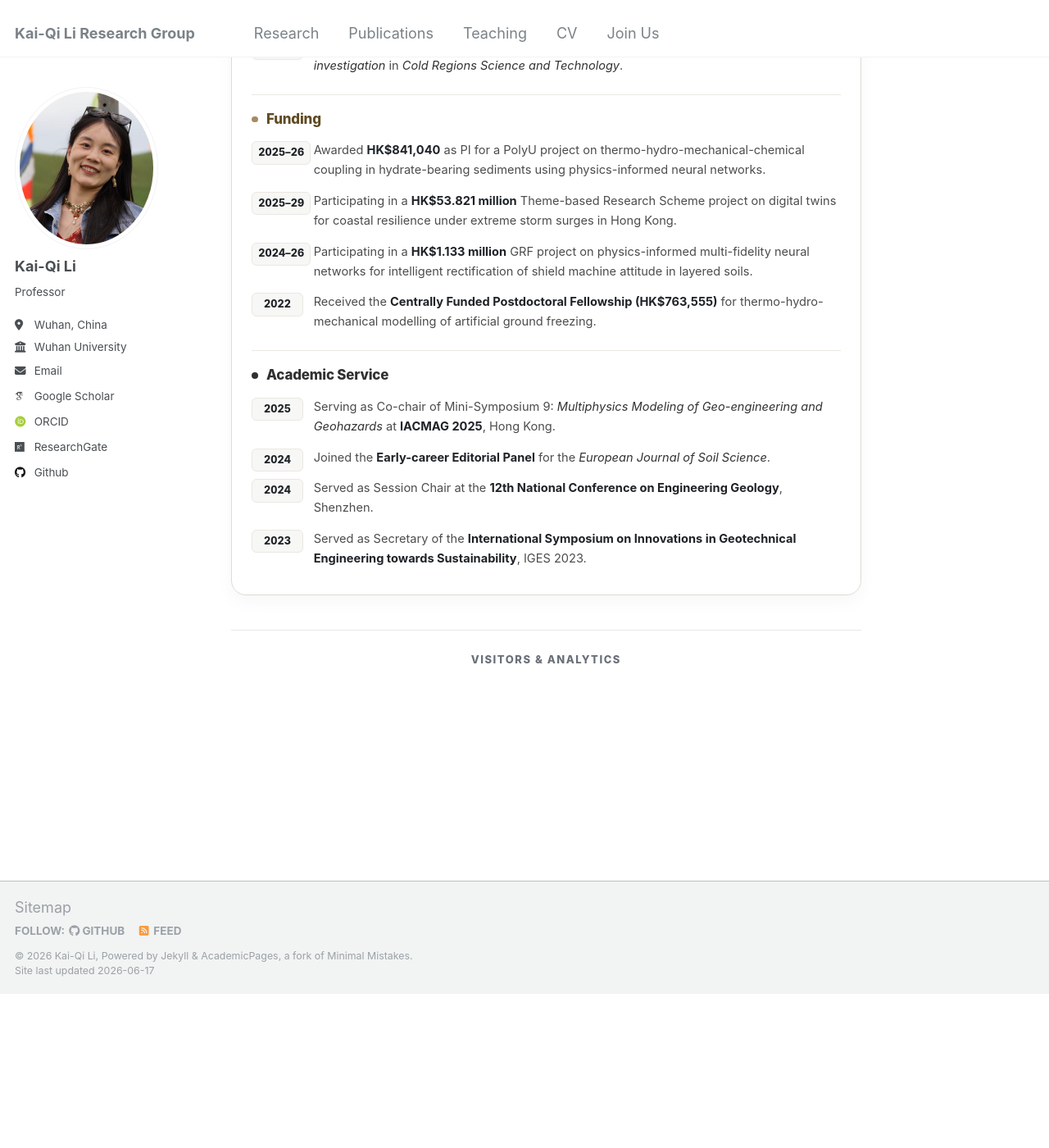
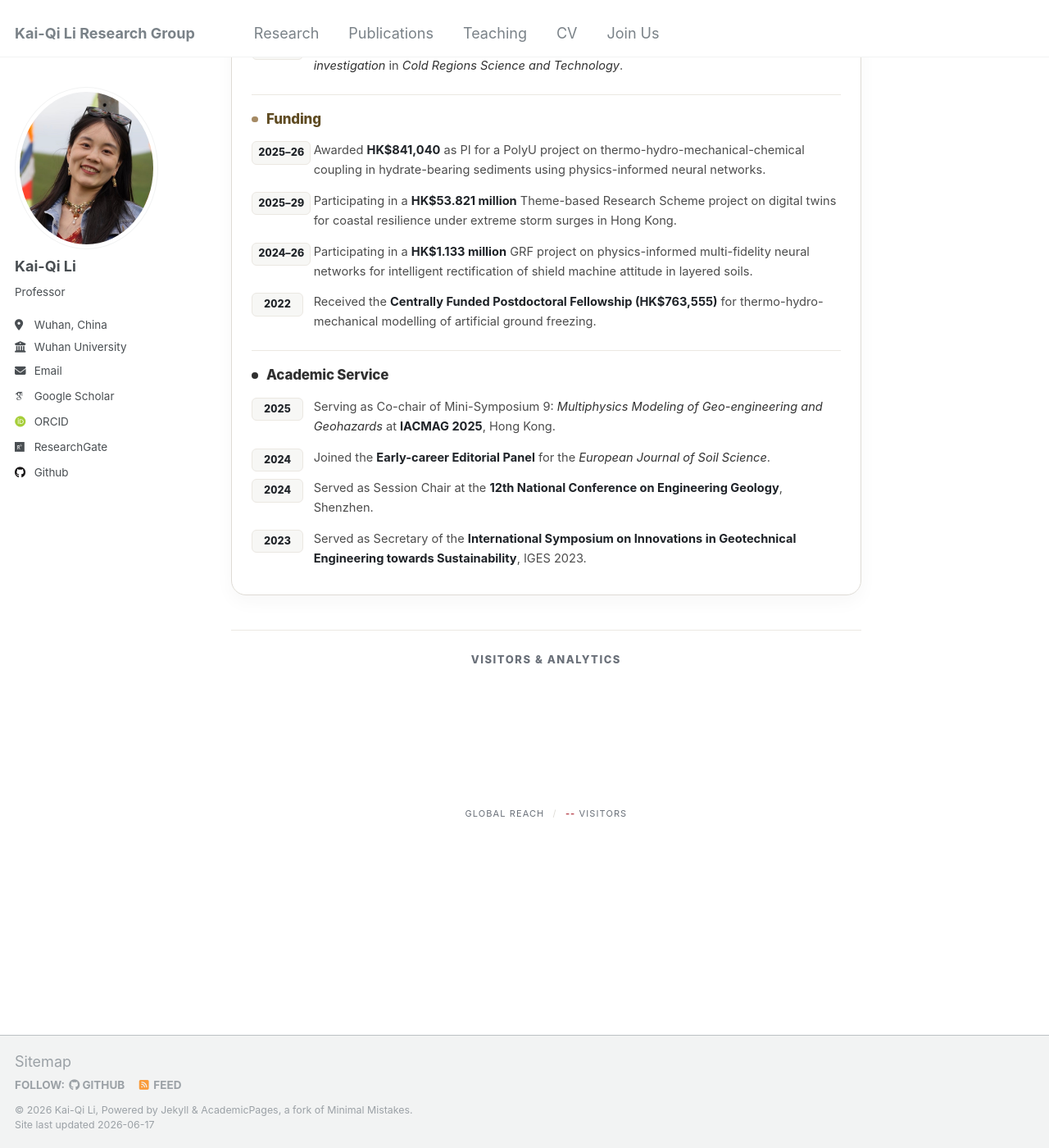
Before and after one commit to kqceeli/kqceeli.github.io, a Jekyll site: the page built from _pages/about.md, in a window 1280 px wide and 1400 px high, scrolled down 3372 px. Shown: the whole window at 82% size. Built offline with Jekyll 4.4.1, drawn with Linux system fonts in a browser that asks for light colours; some web fonts are replaced; comment, search, counter and statistics services are not loaded; before the commit the page ends 4584 px from its top, so only the background shows below that; part of the change alters nothing that is shown.

Commit message:
Update about.md

```diff
--- a/_pages/about.md
+++ b/_pages/about.md
@@ -188,27 +188,32 @@ redirect_from:
   border-top: 1px solid var(--kq-border-soft);
 }
 
-.kq-visitors-title {
-  margin: 0 0 0.85rem;
-  color: var(--kq-muted);
-  font-size: 0.72rem;
-  line-height: 1.3;
-  font-weight: 760;
-  letter-spacing: 0.12em;
-  text-transform: uppercase;
+
+  /* 限制地球大小并居中 */
+.kq-visitors-map-container {
+  max-width: 280px; /* 3D地球建议稍微大一点点，280px比较合适 */
+  margin: 0 auto;
+  display: block;
+  min-height: 150px; /* 预留高度，防止加载时跳动 */
 }
 
-/* 限制地球大小的关键：限制宽度并居中 */
-.kq-visitors-map-container {
-  max-width: 180px; /* 如果觉得太小，可以改成 200px 或 220px */
-  margin: 0 auto;
-  display: block;
+/* 关键：不要隐藏 a 标签，而是让它里面的文字透明，保留地球图片 */
+.kq-visitors-map-container a {
+  text-decoration: none !important;
+  color: transparent !important; /* 隐藏文字 */
+  font-size: 0 !important;       /* 消除文字占位 */
+  border: none !important;
 }
 
-/* 隐藏地图下方自带的丑陋链接 */
-.kq-visitors-map-container a {
-  display: none !important;
+/* 确保地球图片（或Canvas）显示 */
+.kq-visitors-map-container img,
+.kq-visitors-map-container canvas {
+  max-width: 100% !important;
+  height: auto !important;
+  display: block;
+  margin: 0 auto;
 }
+
 
 /* 统计数据：极简学术风 */
 .kq-visitors-stats {
@@ -1007,22 +1012,23 @@ redirect_from:
 
   </section>
 
-<!-- ================= 网页最后放 HTML 部分 ================= -->
+<!-- ================= Visitors & Analytics ================= -->
 <section class="kq-visitors-section">
   <div class="kq-visitors-title">Visitors &amp; Analytics</div>
 
+  <!-- Map Widget -->
   <div class="kq-visitors-map-container">
     <script type="text/javascript" id="mmvst_globe" src="//mapmyvisitors.com/globe.js?d=Rc1_gpEt5h95gscg3IA0j7EqaHgIGfYCknOJNLu9KbE"></script>
   </div>
 
+  <!-- Stats -->
   <div class="kq-visitors-stats">
-    <span id="busuanzi_container_site_uv" style="display:none;">
-      Global Reach <span class="kq-stat-divider">/</span> <span id="busuanzi_value_site_uv" class="kq-stat-number">--</span> Visitors
-    </span>
+    GLOBAL REACH <span class="kq-stat-divider">/</span>
+    <span id="busuanzi_value_site_uv" class="kq-stat-number">--</span> VISITORS
   </div>
 </section>
 
-<!-- 统计脚本 -->
+<!-- Busuanzi Script -->
 <script async src="//busuanzi.ibruce.info/busuanzi/2.3/busuanzi.pure.mini.js"></script>
 
 
```
